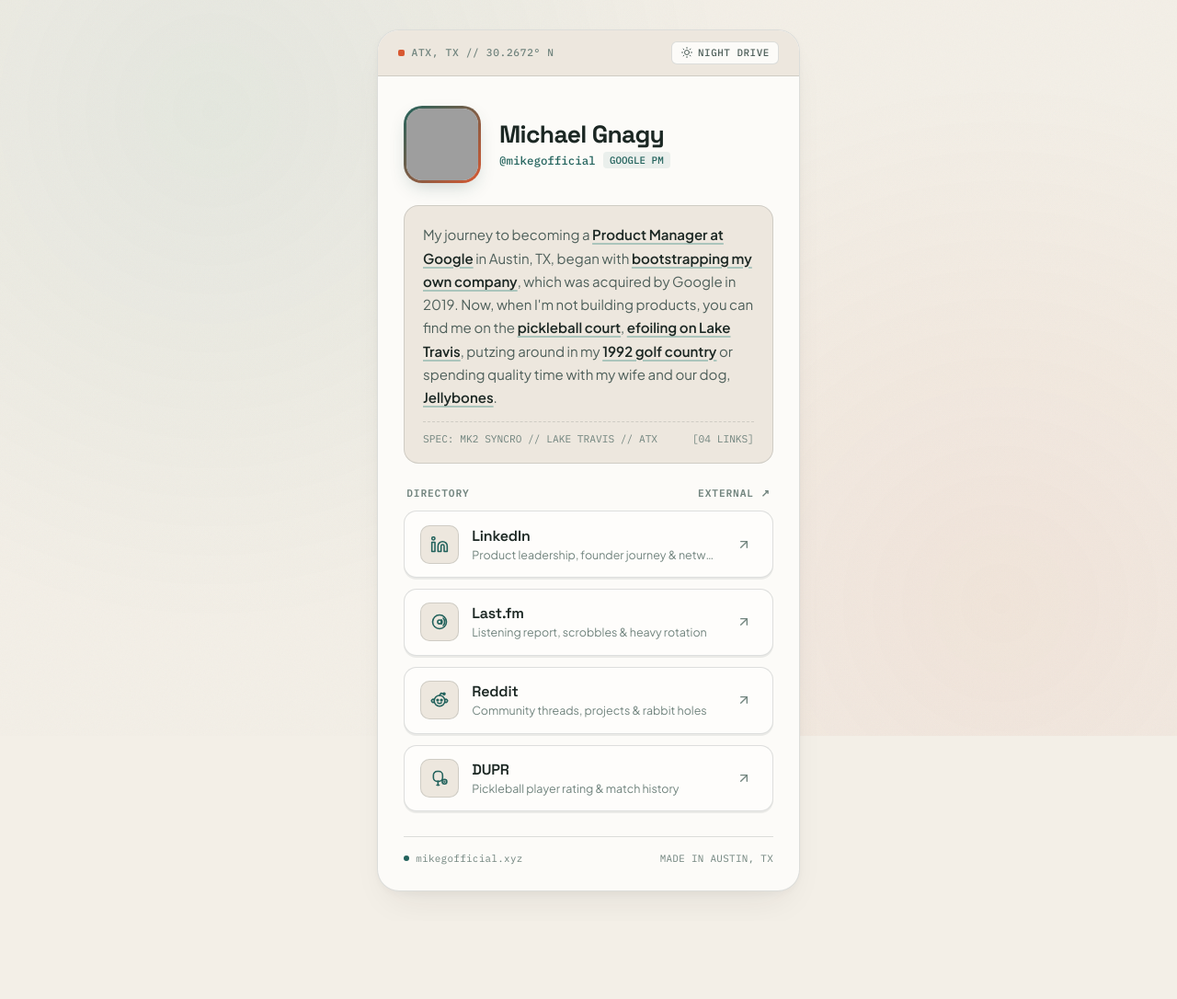
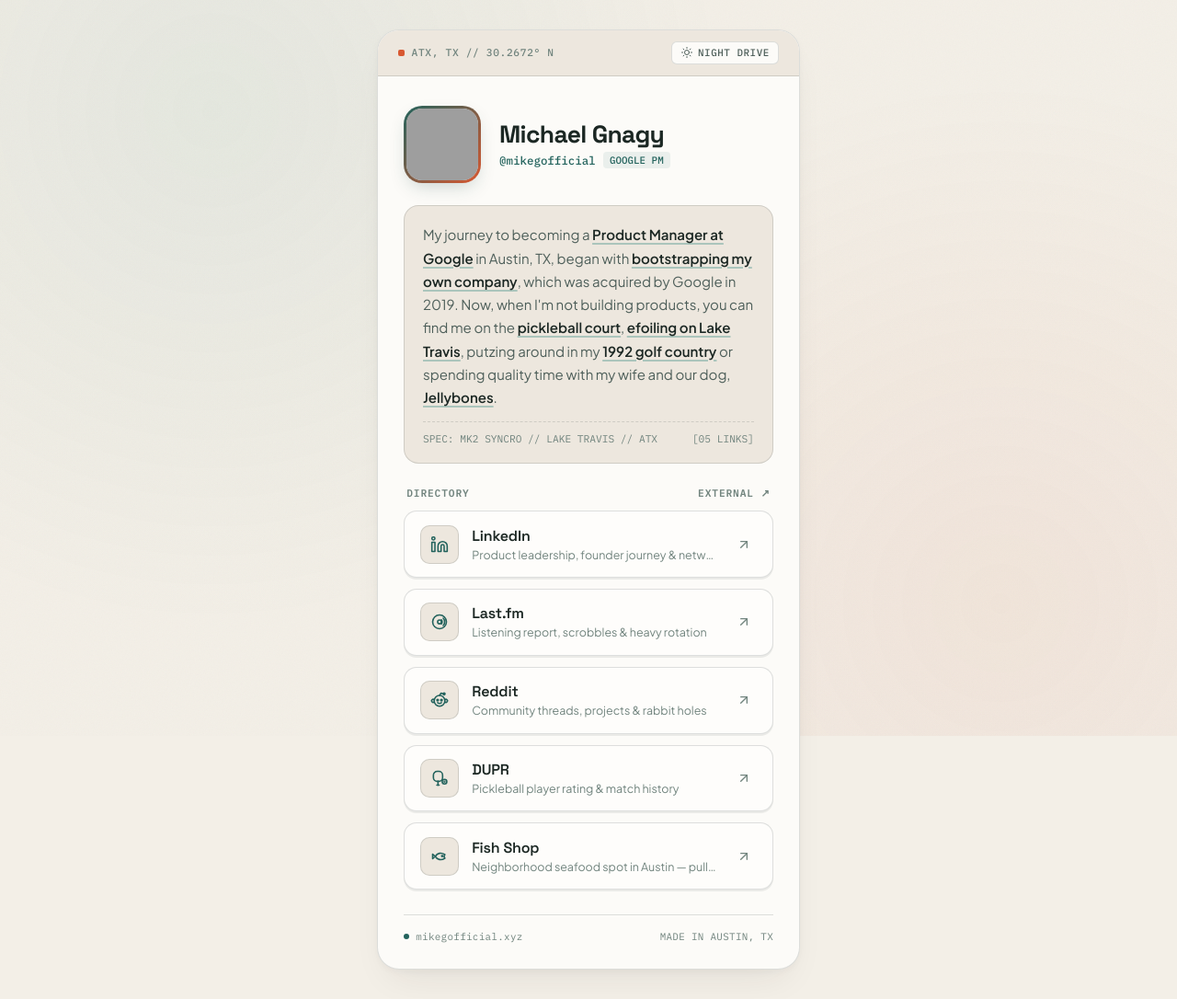
Before and after one commit to mikegofficial/bio, a plain HTML site: page index.html in a window 1280 px wide. Shown: the whole page at 92% size. Before the commit the page ends 1001 px from the top, so only its background shows below. Drawn offline with Linux system fonts and the light colour scheme; grey boxes are pictures that could not be loaded.

Commit message:
Add Fish Shop to directory links

```diff
--- a/index.html
+++ b/index.html
@@ -614,7 +614,7 @@
                 </p>
                 <div class="field-readout" aria-live="polite">
                     <span id="readout-text">SPEC: MK2 SYNCRO // LAKE TRAVIS // ATX</span>
-                    <span>[04 LINKS]</span>
+                    <span>[05 LINKS]</span>
                 </div>
             </section>
 
@@ -726,6 +726,30 @@
                         </svg>
                     </span>
                 </a>
+
+                <!-- Link 5: Fish Shop -->
+                <a id="link-fishshop" href="https://share.google/2MYNl3jvFRSWy8jvW" data-channel="fishshop" class="link-card" target="_blank" rel="noopener noreferrer">
+                    <div class="link-card-left">
+                        <div class="link-icon-box" aria-hidden="true">
+                            <!-- Custom Fish Icon -->
+                            <svg viewBox="0 0 24 24" fill="none" stroke="currentColor" stroke-width="1.9" stroke-linecap="round" stroke-linejoin="round">
+                                <path d="M6.5 12c2.5-4.5 7.5-5.5 12.5-2.5-1.5 1.8-1.5 3.2 0 5-5 3-10 2-12.5-2.5z"></path>
+                                <path d="M6.5 12L3 9v6l3.5-3z"></path>
+                                <circle cx="15.5" cy="11.5" r="0.8" fill="currentColor"></circle>
+                            </svg>
+                        </div>
+                        <div class="link-meta">
+                            <span class="link-title">Fish Shop</span>
+                            <span class="link-subtitle">Neighborhood seafood spot in Austin — pull up a chair</span>
+                        </div>
+                    </div>
+                    <span class="link-arrow" aria-hidden="true">
+                        <svg viewBox="0 0 24 24" fill="none" stroke="currentColor" stroke-width="2" stroke-linecap="round" stroke-linejoin="round">
+                            <line x1="7" y1="17" x2="17" y2="7"></line>
+                            <polyline points="7 7 17 7 17 17"></polyline>
+                        </svg>
+                    </span>
+                </a>
             </nav>
 
             <!-- Footer Spec Bar -->
```
